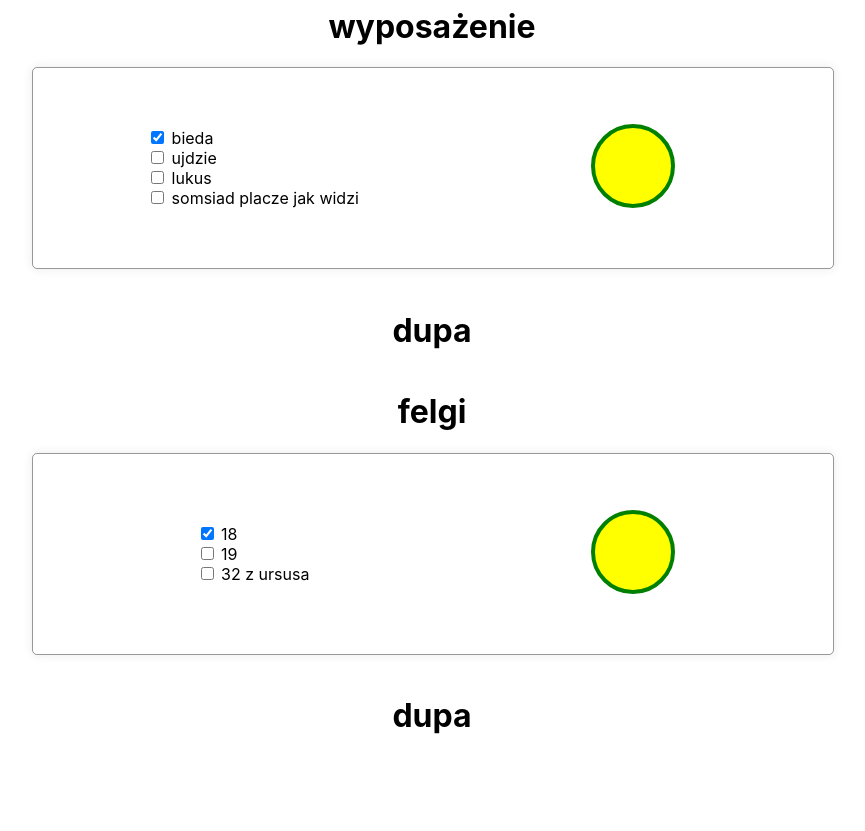
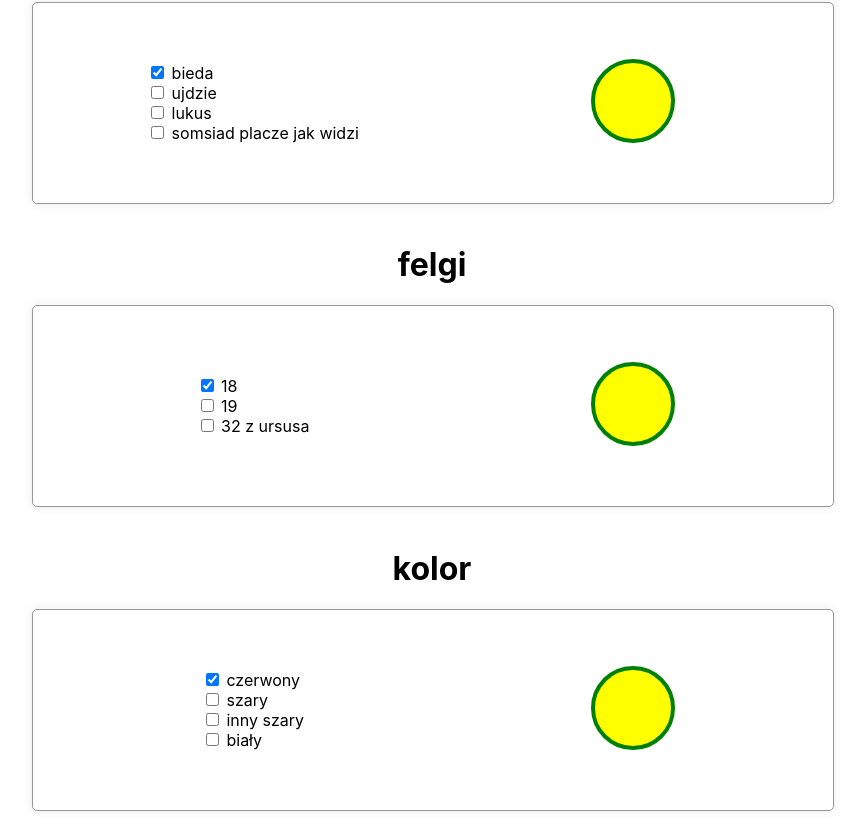
Before and after one commit to LukaszBala/car-configurator, a React (Create React App) app: page /config in a window 1280 px wide. Shown: the part 1263-2094 px from the top of the page, without its empty margins (208-1073 px from the left). Before the commit the page ends 2020 px from the top, so only its background shows below. Built offline with nearby package versions, Linux system fonts and the light colour scheme; no server answers; the database is empty.

Commit message:
i dont know why, but fn set Dupa is required to working

```diff
--- a/src/components/CheckBox/CheckBoxGroup.js
+++ b/src/components/CheckBox/CheckBoxGroup.js
@@ -19,7 +19,7 @@ const CheckBoxGroup = ({name, values, wgore}) =>  {
             if (elem.value === event.target.value) {
                 //console.log("dupa");
                 elem.isChecked = true;
-                wgore(elem.value);
+                wgore(name, elem.value);
                 //console.log("checkboc"+temp);
             }else
                 elem.isChecked=false;
--- a/src/components/Configurator.js
+++ b/src/components/Configurator.js
@@ -4,7 +4,7 @@ import firebase from "firebase";
 
 const Configurator = () => {
 
-    const [value, setValue] = useState('dupa')
+    const [dupa, setDupa] = useState('dupa')
 
     const [car, setCar] = useState(
         {
@@ -21,34 +21,45 @@ const Configurator = () => {
             }
         })
 
-    useEffect(() => {
+    /*useEffect(() => {
         const starCountRef = firebase.database().ref('cars/1');
         starCountRef.once('value', (snapshot) => {
         }).then(r => setCar(r.val()));
-    })
+    })*/
 
-    function wgore(temp) {
-        setValue(temp);
-        //console.log("konfig" + temp);
+    function wgore(name, value) {
+        setDupa(value);
+        //console.log("konfig " + name +" "+ value);
+        let temp=car;
+        if(name==="silnik") {
+            temp.engine=value;
+        }else if(name==="model"){
+            temp.model=value;
+        }else if(name==="nadwozie"){
+            temp.body.type=value;
+        }else if(name==="kolor"){
+            temp.body.color=value;
+        }else if(name==="wyposażenie"){
+            temp.equipment=value;
+        }else if(name==="felgi"){
+            temp.wheels.rims=value;
+        }
+        setCar(temp);
         //console.log(value)
     }
 
     return (
         <div className="App">
             <Option name={'model'} values={["1", "2", "3"]} wgore={wgore}/>
-            <h1>{value}</h1>
             <code>
                 <pre>{JSON.stringify(car, null, 2)}</pre>
             </code>
             <Option name={"nadwozie"} values={["sedan", "tfu kombi", "kupe kabrio"]} wgore={wgore}/>
-            <h1>{value}</h1>
             <Option name={"silnik"} values={["diesel", "benzyna", "jebane V8"]} wgore={wgore}/>
-            <h1>{value}</h1>
             <Option name={"wyposażenie"} values={["bieda", "ujdzie", "lukus", "somsiad placze jak widzi"]}
                     wgore={wgore}/>
-            <h1>{value}</h1>
             <Option name={"felgi"} values={["18", "19", "32 z ursusa"]} wgore={wgore}/>
-            <h1>{value}</h1>
+            <Option name={"kolor"} values={["czerwony", "szary", "inny szary","biały"]} wgore={wgore}/>
         </div>
     )
 }
```
